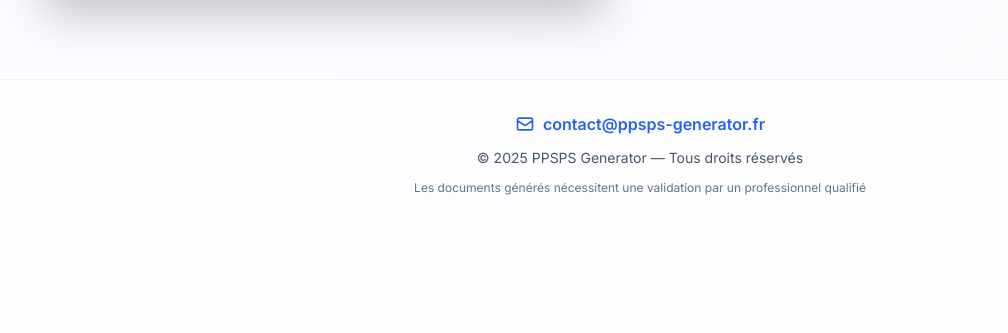
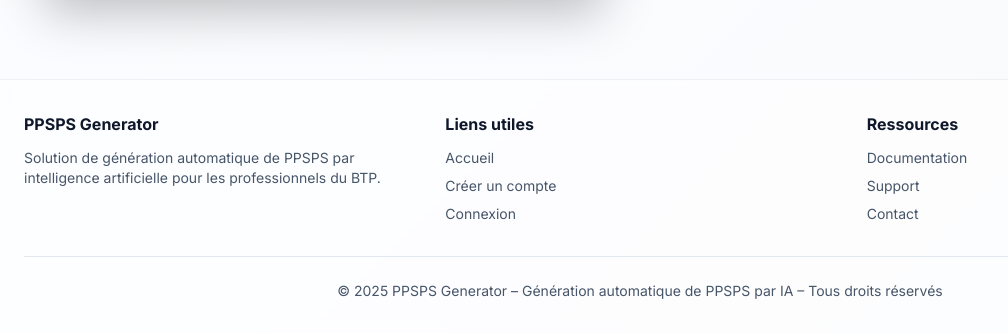
Before and after one commit to Hawwkzz/PPSPS-GENERATOR, a FastAPI app: page /register in a window 1280 px wide. Shown: the part 952-1285 px from the top of the page, without its empty margins (0-1008 px from the left). Before the commit the page ends 1147 px from the top, so only its background shows below. Run offline with FastAPI, Linux system fonts and the light colour scheme; parts of the project's set-up code (start-up, migrations or seed data) failed here and were passed over; some libraries are stand-ins or nearby versions.

Commit message:
Update layout_seo.html

```diff
--- a/templates/layout_seo.html
+++ b/templates/layout_seo.html
@@ -4,45 +4,134 @@
     <meta charset="utf-8">
     <meta name="viewport" content="width=device-width, initial-scale=1">
 
-    <!-- SEO Meta Tags -->
-    <title>{{ meta.title if meta else 'PPSPS Generator — Génération automatique de PPSPS' }}</title>
-    <meta name="description" content="{{ meta.description if meta else 'Générez automatiquement votre PPSPS avec notre IA. Solution rapide et conforme pour les professionnels du BTP.' }}">
-    <meta name="keywords" content="{{ meta.keywords if meta else 'PPSPS, génération PPSPS, IA BTP, prévention chantier' }}">
-    <meta name="robots" content="{{ meta.robots if meta else 'index, follow' }}">
+    <!-- SEO Meta Tags optimisés -->
+    <title>{{ meta.title if meta else 'PPSPS Generator – Génération Automatique de PPSPS par IA | BTP' }}</title>
+    <meta name="description" content="{{ meta.description if meta else 'Générez automatiquement votre PPSPS avec notre IA spécialisée BTP. Jusqu\'à 90% du contenu produit en quelques minutes. Conforme, rapide, économique. Essai gratuit.' }}">
+    <meta name="keywords" content="{{ meta.keywords if meta else 'PPSPS, génération PPSPS, IA BTP, prévention chantier, plan sécurité, PPSPS automatique, générateur PPSPS, PPSPS en ligne, document BTP, coordonnateur SPS, PGC, DUER, sécurité chantier' }}">
+    <meta name="robots" content="{{ meta.robots if meta else 'index, follow, max-snippet:-1, max-image-preview:large, max-video-preview:-1' }}">
     <meta name="author" content="PPSPS Generator">
+    <meta name="language" content="fr-FR">
+    <meta name="revisit-after" content="7 days">
+    <meta name="googlebot" content="index, follow">
+
     {% if meta and meta.canonical %}
     <link rel="canonical" href="{{ meta.canonical }}">
+    {% else %}
+    <link rel="canonical" href="{{ request.url }}">
     {% endif %}
 
-    <!-- Open Graph / Facebook -->
+    <!-- Open Graph / Facebook optimisés -->
     <meta property="og:type" content="{{ meta.og_type if meta else 'website' }}">
     <meta property="og:url" content="{{ meta.og_url if meta else request.url }}">
-    <meta property="og:title" content="{{ meta.og_title if meta else 'PPSPS Generator' }}">
-    <meta property="og:description" content="{{ meta.og_description if meta else 'Génération automatique de PPSPS par IA' }}">
-    <meta property="og:image" content="{{ meta.og_image if meta else '/static/og-image.jpg' }}">
+    <meta property="og:title" content="{{ meta.og_title if meta else 'PPSPS Generator – Génération Automatique de PPSPS par IA' }}">
+    <meta property="og:description" content="{{ meta.og_description if meta else 'Générez automatiquement votre PPSPS avec notre IA spécialisée BTP. Jusqu\'à 90% du contenu en quelques minutes.' }}">
+    <meta property="og:image" content="{{ meta.og_image if meta else url_for('static', filename='og-image.jpg', _external=True) }}">
+    <meta property="og:image:width" content="1200">
+    <meta property="og:image:height" content="630">
     <meta property="og:site_name" content="PPSPS Generator">
     <meta property="og:locale" content="fr_FR">
 
-    <!-- Twitter -->
+    <!-- Twitter Card optimisé -->
     <meta name="twitter:card" content="{{ meta.twitter_card if meta else 'summary_large_image' }}">
     <meta name="twitter:url" content="{{ meta.og_url if meta else request.url }}">
-    <meta name="twitter:title" content="{{ meta.twitter_title if meta else 'PPSPS Generator' }}">
-    <meta name="twitter:description" content="{{ meta.twitter_description if meta else 'Génération automatique de PPSPS' }}">
-    <meta name="twitter:image" content="{{ meta.twitter_image if meta else '/static/og-image.jpg' }}">
+    <meta name="twitter:title" content="{{ meta.twitter_title if meta else 'PPSPS Generator – Génération Automatique par IA' }}">
+    <meta name="twitter:description" content="{{ meta.twitter_description if meta else 'Générez votre PPSPS automatiquement avec notre IA BTP' }}">
+    <meta name="twitter:image" content="{{ meta.twitter_image if meta else url_for('static', filename='og-image.jpg', _external=True) }}">
     {% if meta and meta.twitter_site %}
     <meta name="twitter:site" content="{{ meta.twitter_site }}">
     {% endif %}
 
     <!-- Favicon -->
-    <link rel="icon" type="image/png" href="/static/favicon.png">
-    <link rel="apple-touch-icon" href="/static/apple-touch-icon.png">
+    <link rel="icon" type="image/png" href="{{ url_for('static', filename='favicon.png') }}">
+    <link rel="apple-touch-icon" href="{{ url_for('static', filename='apple-touch-icon.png') }}">
+    <link rel="shortcut icon" href="{{ url_for('static', filename='favicon.ico') }}">
 
-    <!-- Structured Data -->
+    <!-- Structured Data JSON-LD optimisé pour le SEO -->
+    <script type="application/ld+json">
+    {
+      "@context": "https://schema.org",
+      "@graph": [
+        {
+          "@type": "WebSite",
+          "@id": "{{ request.url_root }}#website",
+          "url": "{{ request.url_root }}",
+          "name": "PPSPS Generator",
+          "description": "Générateur automatique de PPSPS par intelligence artificielle pour les professionnels du BTP",
+          "potentialAction": {
+            "@type": "SearchAction",
+            "target": {
+              "@type": "EntryPoint",
+              "urlTemplate": "{{ request.url_root }}?s={search_term_string}"
+            },
+            "query-input": "required name=search_term_string"
+          },
+          "inLanguage": "fr-FR"
+        },
+        {
+          "@type": "Organization",
+          "@id": "{{ request.url_root }}#organization",
+          "name": "PPSPS Generator",
+          "url": "{{ request.url_root }}",
+          "logo": {
+            "@type": "ImageObject",
+            "url": "{{ url_for('static', filename='logo.png', _external=True) }}",
+            "width": 600,
+            "height": 60
+          },
+          "sameAs": [],
+          "contactPoint": {
+            "@type": "ContactPoint",
+            "contactType": "customer service",
+            "availableLanguage": ["French"]
+          }
+        },
+        {
+          "@type": "WebPage",
+          "@id": "{{ request.url }}#webpage",
+          "url": "{{ request.url }}",
+          "name": "{{ meta.title if meta else 'PPSPS Generator' }}",
+          "isPartOf": {
+            "@id": "{{ request.url_root }}#website"
+          },
+          "about": {
+            "@id": "{{ request.url_root }}#organization"
+          },
+          "description": "{{ meta.description if meta else 'Générateur automatique de PPSPS par IA' }}",
+          "inLanguage": "fr-FR"
+        },
+        {
+          "@type": "SoftwareApplication",
+          "name": "PPSPS Generator",
+          "applicationCategory": "BusinessApplication",
+          "operatingSystem": "Web",
+          "offers": {
+            "@type": "Offer",
+            "price": "0",
+            "priceCurrency": "EUR",
+            "availability": "https://schema.org/InStock"
+          },
+          "aggregateRating": {
+            "@type": "AggregateRating",
+            "ratingValue": "4.8",
+            "reviewCount": "127"
+          },
+          "description": "Générateur automatique de Plan Particulier de Sécurité et de Protection de la Santé (PPSPS) utilisant l'intelligence artificielle pour les professionnels du BTP"
+        }
+      ]
+    }
+    </script>
+
+    <!-- Structured Data supplémentaire si fourni -->
     {% if structured_data %}
     <script type="application/ld+json">
       {{ structured_data | tojson }}
     </script>
     {% endif %}
+
+    <!-- Preconnect pour optimisation performance -->
+    <link rel="preconnect" href="https://fonts.googleapis.com">
+    <link rel="preconnect" href="https://fonts.gstatic.com" crossorigin>
+    <link rel="preconnect" href="https://cdn.tailwindcss.com">
 
     <!-- Tailwind CSS -->
     <script src="https://cdn.tailwindcss.com"></script>
@@ -90,6 +179,12 @@
       .animate-fade-in {
         animation: fadeIn 0.5s ease-out;
       }
+
+      /* Amélioration du SEO et de l'accessibilité des liens */
+      a:focus {
+        outline: 2px solid #2563eb;
+        outline-offset: 2px;
+      }
     </style>
   </head>
   <body class="bg-gradient-to-br from-slate-50 via-blue-50/30 to-slate-50 text-slate-800 antialiased">
@@ -107,9 +202,9 @@
           <!-- Logo -->
           <a href="{{ '/ui/projects' if is_auth else '/' }}"
              class="flex items-center gap-3 group transition-transform hover:scale-105"
-             aria-label="Retour à l'accueil">
+             aria-label="PPSPS Generator - Retour à l'accueil">
             <div class="p-2 bg-gradient-to-br from-blue-600 to-blue-700 rounded-xl shadow-lg shadow-blue-600/20 group-hover:shadow-blue-600/40 transition-all">
-              <svg class="w-6 h-6 text-white" fill="none" stroke="currentColor" viewBox="0 0 24 24">
+              <svg class="w-6 h-6 text-white" fill="none" stroke="currentColor" viewBox="0 0 24 24" aria-hidden="true">
                 <path stroke-linecap="round" stroke-linejoin="round" stroke-width="2.5" d="M9 12h6m-6 4h6m2 5H7a2 2 0 01-2-2V5a2 2 0 012-2h5.586a1 1 0 01.707.293l5.414 5.414a1 1 0 01.293.707V19a2 2 0 01-2 2z"/>
               </svg>
             </div>
@@ -125,7 +220,7 @@
             <a href="/ui/projects"
                class="flex items-center gap-2 px-4 py-2 rounded-lg transition-all font-medium {{ 'bg-blue-50 text-blue-700' if request.url.path.startswith('/ui/projects') else 'text-slate-600 hover:bg-slate-50 hover:text-slate-900' }}"
                {% if request.url.path.startswith('/ui/projects') %}aria-current="page"{% endif %}>
-              <svg class="w-4 h-4" fill="none" stroke="currentColor" viewBox="0 0 24 24">
+              <svg class="w-4 h-4" fill="none" stroke="currentColor" viewBox="0 0 24 24" aria-hidden="true">
                 <path stroke-linecap="round" stroke-linejoin="round" stroke-width="2" d="M3 12l2-2m0 0l7-7 7 7M5 10v10a1 1 0 001 1h3m10-11l2 2m-2-2v10a1 1 0 01-1 1h-3m-6 0a1 1 0 001-1v-4a1 1 0 011-1h2a1 1 0 011 1v4a1 1 0 001 1m-6 0h6"/>
               </svg>
               <span class="hidden sm:inline">Projets</span>
@@ -133,15 +228,15 @@
             <a href="/tokens/shop"
                class="flex items-center gap-2 px-4 py-2 rounded-lg transition-all font-medium {{ 'bg-blue-50 text-blue-700' if request.url.path.startswith('/tokens') else 'text-slate-600 hover:bg-slate-50 hover:text-slate-900' }}"
                {% if request.url.path.startswith('/tokens') %}aria-current="page"{% endif %}>
-              <svg class="w-4 h-4" fill="currentColor" viewBox="0 0 20 20">
+              <svg class="w-4 h-4" fill="currentColor" viewBox="0 0 20 20" aria-hidden="true">
                 <path d="M8.433 7.418c.155-.103.346-.196.567-.267v1.698a2.305 2.305 0 01-.567-.267C8.07 8.34 8 8.114 8 8c0-.114.07-.34.433-.582zM11 12.849v-1.698c.22.071.412.164.567.267.364.243.433.468.433.582 0 .114-.07.34-.433.582a2.305 2.305 0 01-.567.267z"/>
                 <path fill-rule="evenodd" d="M10 18a8 8 0 100-16 8 8 0 000 16zm1-13a1 1 0 10-2 0v.092a4.535 4.535 0 00-1.676.662C6.602 6.234 6 7.009 6 8c0 .99.602 1.765 1.324 2.246.48.32 1.054.545 1.676.662v1.941c-.391-.127-.68-.317-.843-.504a1 1 0 10-1.51 1.31c.562.649 1.413 1.076 2.353 1.253V15a1 1 0 102 0v-.092a4.535 4.535 0 001.676-.662C13.398 13.766 14 12.991 14 12c0-.99-.602-1.765-1.324-2.246A4.535 4.535 0 0011 9.092V7.151c.391.127.68.317.843.504a1 1 0 101.511-1.31c-.563-.649-1.413-1.076-2.354-1.253V5z" clip-rule="evenodd"/>
               </svg>
               <span class="hidden sm:inline">Jetons</span>
             </a>
             <form method="post" action="/logout" class="inline">
-              <button class="flex items-center gap-2 px-4 py-2 text-slate-600 hover:bg-slate-50 hover:text-slate-900 rounded-lg transition-all font-medium">
-                <svg class="w-4 h-4" fill="none" stroke="currentColor" viewBox="0 0 24 24">
+              <button type="submit" class="flex items-center gap-2 px-4 py-2 text-slate-600 hover:bg-slate-50 hover:text-slate-900 rounded-lg transition-all font-medium" aria-label="Se déconnecter">
+                <svg class="w-4 h-4" fill="none" stroke="currentColor" viewBox="0 0 24 24" aria-hidden="true">
                   <path stroke-linecap="round" stroke-linejoin="round" stroke-width="2" d="M17 16l4-4m0 0l-4-4m4 4H7m6 4v1a3 3 0 01-3 3H6a3 3 0 01-3-3V7a3 3 0 013-3h4a3 3 0 013 3v1"/>
                 </svg>
                 <span class="hidden sm:inline">Déconnexion</span>
@@ -168,24 +263,41 @@
       {% block content %}{% endblock %}
     </main>
 
-    <!-- Footer -->
-    <footer class="bg-white/60 backdrop-blur-sm border-t border-slate-200/60 py-8 mt-12">
-      <div class="max-w-7xl mx-auto px-4">
-        <div class="text-center space-y-3">
-          <div class="flex items-center justify-center gap-2">
-            <svg class="w-5 h-5 text-blue-600" fill="none" stroke="currentColor" viewBox="0 0 24 24">
-              <path stroke-linecap="round" stroke-linejoin="round" stroke-width="2" d="M3 8l7.89 5.26a2 2 0 002.22 0L21 8M5 19h14a2 2 0 002-2V7a2 2 0 00-2-2H5a2 2 0 00-2 2v10a2 2 0 002 2z"/>
-            </svg>
-            <a href="mailto:contact@ppsps-generator.fr" class="text-blue-600 hover:text-blue-700 font-semibold text-base transition-colors">
-              contact@ppsps-generator.fr
-            </a>
+    <!-- Footer amélioré pour le SEO -->
+    <footer class="bg-white/60 backdrop-blur-sm border-t border-slate-200/60 py-8 mt-12" role="contentinfo">
+      <div class="max-w-7xl mx-auto px-4 sm:px-6">
+        <div class="grid md:grid-cols-3 gap-8 mb-8">
+          <!-- Colonne 1 -->
+          <div>
+            <h3 class="font-bold text-slate-900 mb-3">PPSPS Generator</h3>
+            <p class="text-sm text-slate-600">
+              Solution de génération automatique de PPSPS par intelligence artificielle pour les professionnels du BTP.
+            </p>
           </div>
-          <p class="text-sm text-slate-600">
-            © {{ now().year if now else '2025' }} PPSPS Generator — Tous droits réservés
-          </p>
-          <p class="text-xs text-slate-500">
-            Les documents générés nécessitent une validation par un professionnel qualifié
-          </p>
+
+          <!-- Colonne 2 -->
+          <div>
+            <h3 class="font-bold text-slate-900 mb-3">Liens utiles</h3>
+            <ul class="space-y-2 text-sm">
+              <li><a href="/" class="text-slate-600 hover:text-blue-600 transition-colors">Accueil</a></li>
+              <li><a href="/register" class="text-slate-600 hover:text-blue-600 transition-colors">Créer un compte</a></li>
+              <li><a href="/login" class="text-slate-600 hover:text-blue-600 transition-colors">Connexion</a></li>
+            </ul>
+          </div>
+
+          <!-- Colonne 3 -->
+          <div>
+            <h3 class="font-bold text-slate-900 mb-3">Ressources</h3>
+            <ul class="space-y-2 text-sm">
+              <li><a href="#" class="text-slate-600 hover:text-blue-600 transition-colors">Documentation</a></li>
+              <li><a href="#" class="text-slate-600 hover:text-blue-600 transition-colors">Support</a></li>
+              <li><a href="#" class="text-slate-600 hover:text-blue-600 transition-colors">Contact</a></li>
+            </ul>
+          </div>
+        </div>
+
+        <div class="border-t border-slate-200 pt-6 text-center text-sm text-slate-600">
+          © {{ now().year if now else '2025' }} PPSPS Generator – Génération automatique de PPSPS par IA – Tous droits réservés
         </div>
       </div>
     </footer>
```
